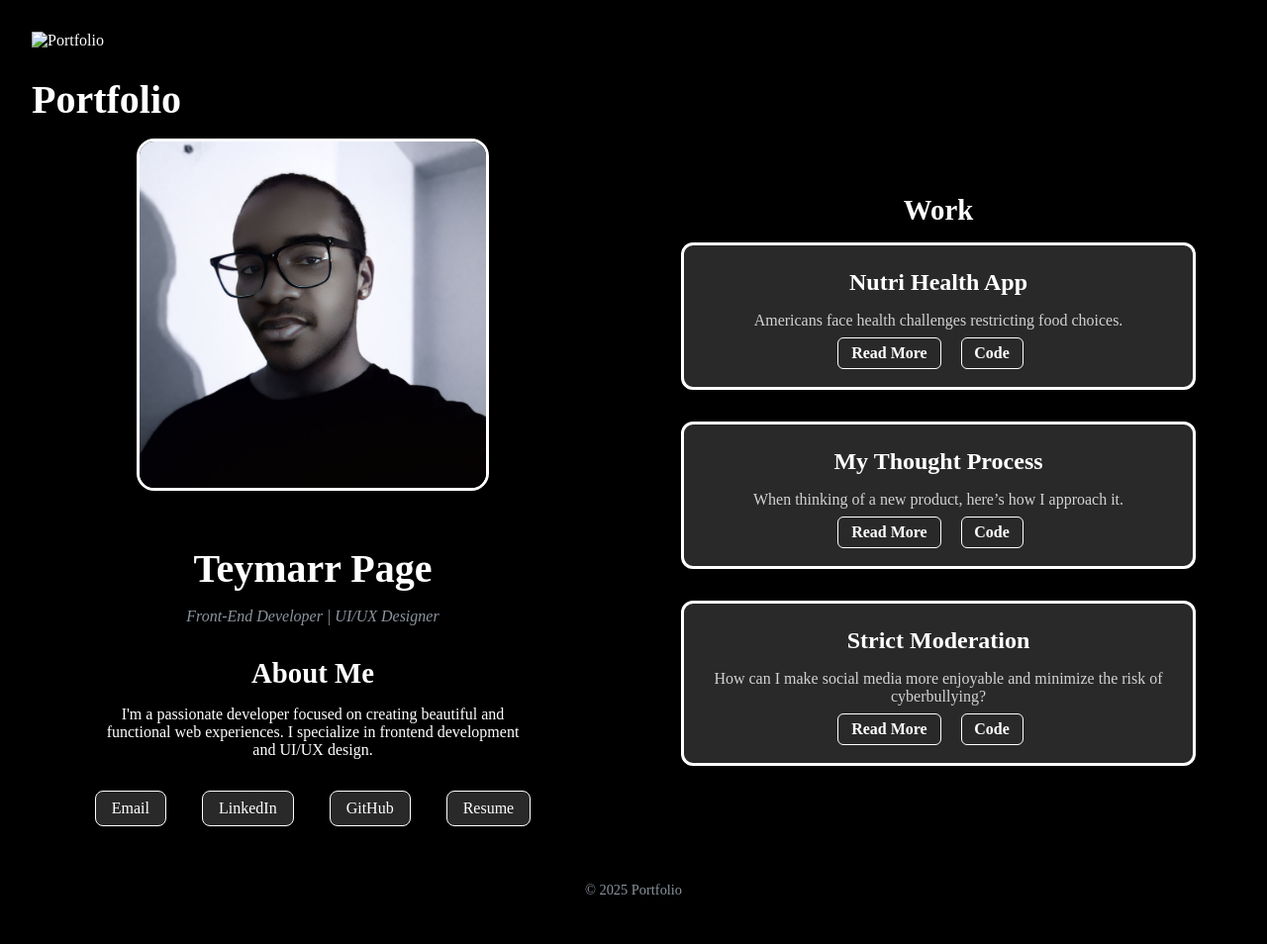
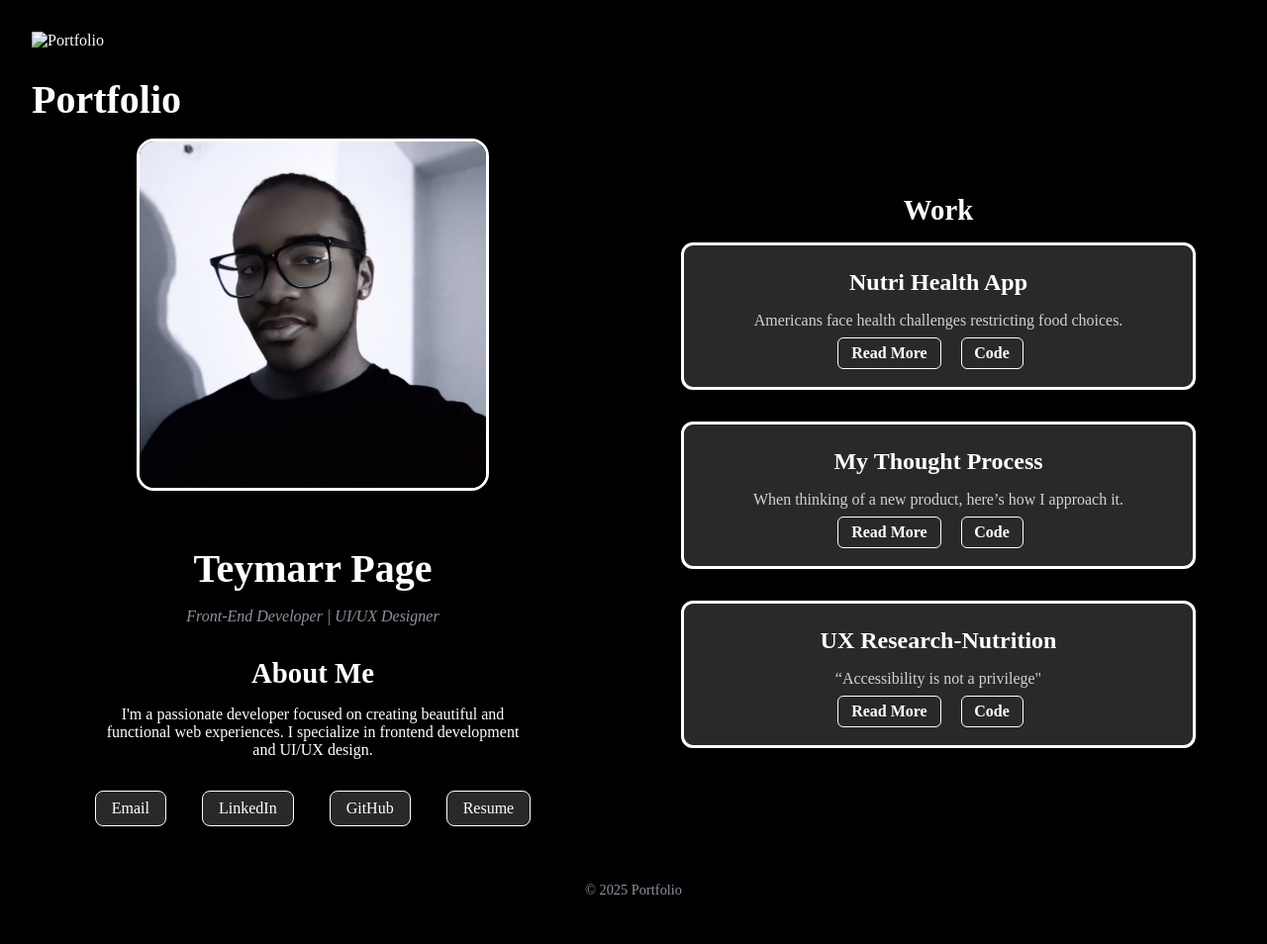
Before and after one commit to Tey-Dev/Portfolio, a Jekyll site: the page built from index.md, in a window 1280 px wide. Shown: the whole page at 99% size. Built offline with Jekyll 4.4.1, drawn with Linux system fonts in a browser that asks for light colours.

Commit message:
Update 2025-01-01-Strict-Moderation.md

```diff
--- a/_posts/2025-01-01-Strict-Moderation.md
+++ b/_posts/2025-01-01-Strict-Moderation.md
@@ -1,7 +1,7 @@
 ---
 layout: post
-title: "Strict Moderation"
-description: "How can I make social media more enjoyable and minimize the risk of cyberbullying?"
+title: "UX Research-Nutrition"
+description: “Accessibility is not a privilege"
 url: "https://tey-dev.github.io/your-project"
 code_link: "https://github.com/tey-dev/your-project"
 ---
```
